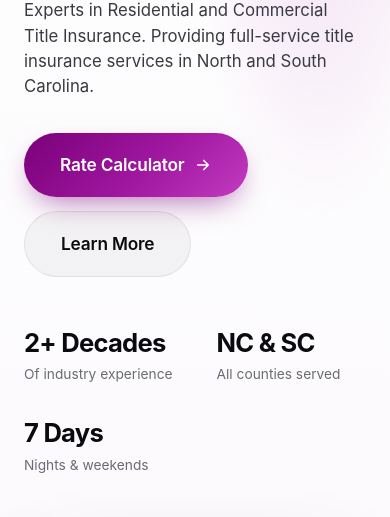
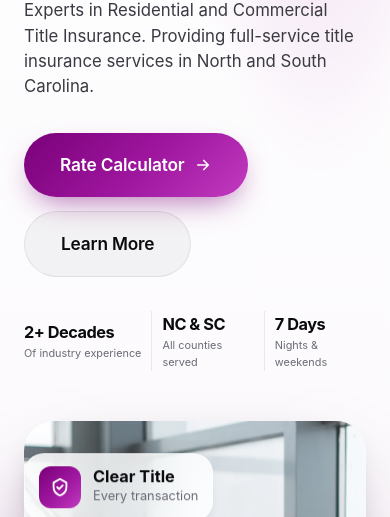
Before and after one commit to AaronPilk/Karma-Title-, a plain HTML site: page index.html in a window 390 px wide. Shown: the part 327-844 px from the top of the page. Drawn offline with Linux system fonts and the light colour scheme.

Commit message:
Rebuild Karma Title (3-across hero stats, Oakboro-only)

```diff
--- a/assets/css/styles.css
+++ b/assets/css/styles.css
@@ -180,12 +180,14 @@ body.menu-open .nav-toggle span::after { top: 0; transform: rotate(-45deg); }
 .fc-2 { bottom: 12%; right: -7%; }
 .fc-3 { bottom: -4%; left: 12%; }
 
-/* Trust strip */
-.trust { display: flex; flex-wrap: wrap; gap: 28px 44px; margin-top: 46px; align-items: center; }
-.trust .stat { display: flex; flex-direction: column; }
-.trust .stat b { font-size: clamp(1.6rem,3vw,2.2rem); letter-spacing: -.03em; color: var(--ink); }
-.trust .stat span { font-size: .86rem; color: var(--muted); }
-.trust .divider { width: 1px; height: 40px; background: var(--line); }
+/* Trust strip — always 3 across */
+.trust { display: grid; grid-template-columns: repeat(3, auto); justify-content: start; align-items: center; margin-top: 46px; }
+.trust .stat { display: flex; flex-direction: column; padding: 0 clamp(14px,2.2vw,30px); }
+.trust .stat:first-child { padding-left: 0; }
+.trust .stat:not(:first-child) { border-left: 1px solid var(--line); }
+.trust .stat b { font-size: clamp(1.15rem,2.1vw,1.85rem); letter-spacing: -.03em; color: var(--ink); white-space: nowrap; }
+.trust .stat span { font-size: clamp(.74rem,1vw,.86rem); color: var(--muted); }
+.trust .divider { display: none; }
 
 /* ---------- Cards grid ---------- */
 .cards { display: grid; gap: 20px; }
@@ -382,7 +384,10 @@ body.menu-open .nav-toggle span::after { top: 0; transform: rotate(-45deg); }
   .float-card { padding: 12px 14px; }
   .cards.c-2, .cards.c-3, .cards.c-4, .why-grid { grid-template-columns: 1fr; }
   .footer-grid { grid-template-columns: 1fr; }
-  .trust .divider { display: none; }
+  .trust { margin-top: 34px; }
+  .trust .stat { padding: 0 10px; }
+  .trust .stat b { font-size: 1.02rem; }
+  .trust .stat span { font-size: .68rem; }
   .split-media .badge { left: 10px; }
 }
 @media (max-width: 400px) { .fc-2 { display:none; } }
```
